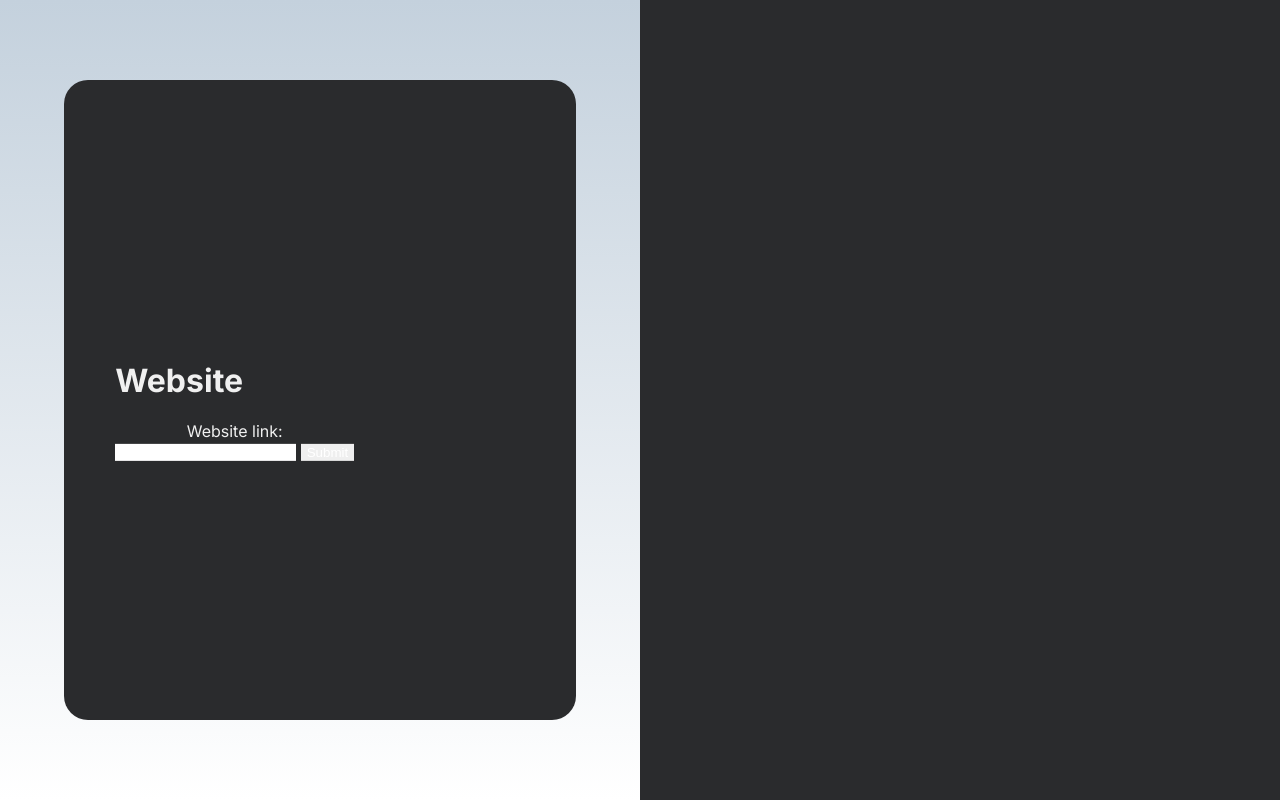
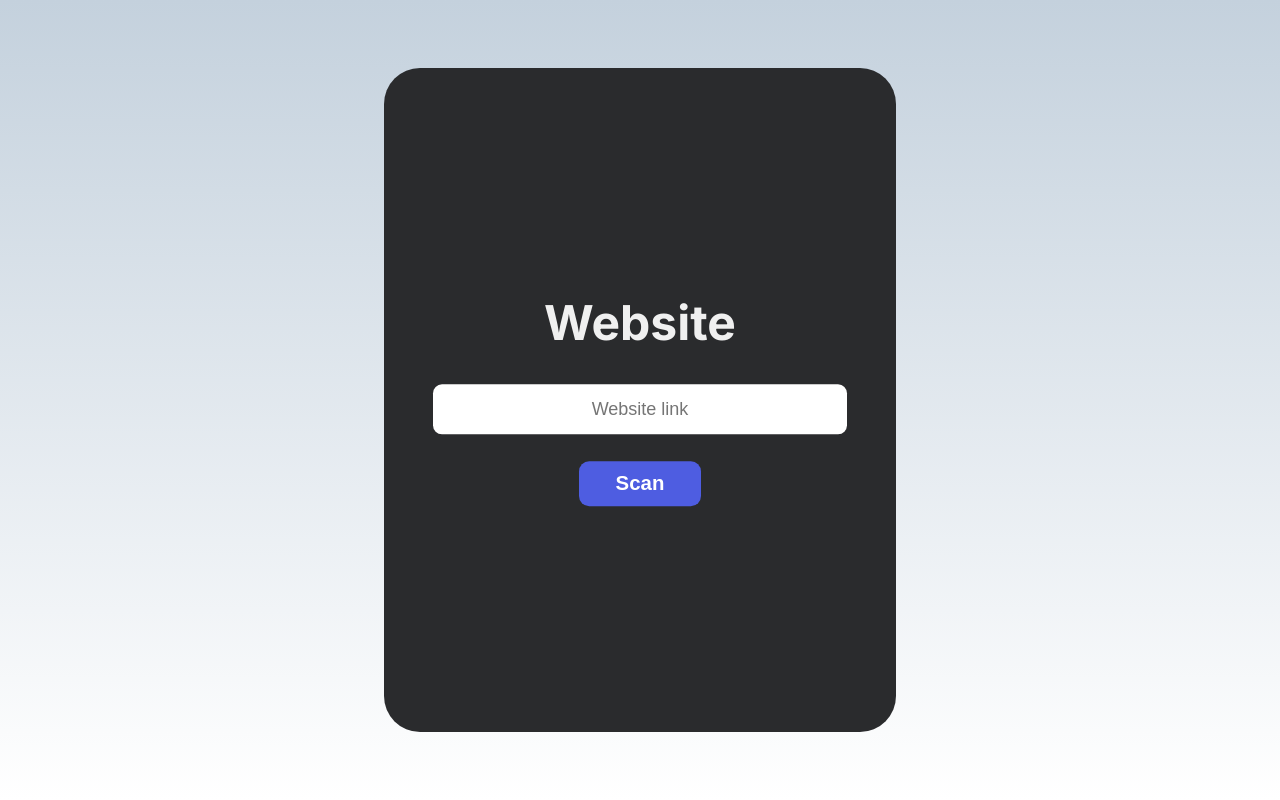
Before and after one commit to anna-zhang/image-text, a Flask app: page /page_scan in a window 1280 px wide. Run offline with Flask 2, Linux system fonts and the light colour scheme.

Commit message:
styling for website scan

```diff
--- a/main.py
+++ b/main.py
@@ -16,7 +16,7 @@ app = Flask(__name__)
 @app.route('/')
 def homepage():
     # Return the homepage
-    return render_template('homepage.html')
+    return render_template('intropage.html')
 
 @app.route('/home')
 def intropage():
@@ -101,7 +101,7 @@ def tag_photo():
 @app.route('/page_scan')
 def page_scan():
     # Redirect to the home page.
-    return render_template('scan_page.html')
+    return render_template('upload_page.html')
 
 @app.route('/scan_url', methods=['GET', 'POST'])
 def scan_url():
--- a/templates/layout.html
+++ b/templates/layout.html
@@ -59,7 +71,7 @@
         text-align: center;
     }
 
-    input[type=submit], input[type=url], #copy-button, #try-another-image {
+    input[type=submit], input[type=url], #copy-button, #try-another-image, #try-another-page {
         display: inline-block;
         border: none;
         margin: 0;
--- a/templates/scan_page.html
+++ b/templates/scan_page.html
@@ -9,10 +9,12 @@
     <div id="page-upload-card">
       <div id="page-image-upload">
         <h1 style="color: #F0F0F0;">Website</h1>
-        <form action="scan_url" method="POST" enctype="multipart/form-data">
-          <!-- User inputs a website link -->
-          <label for="site-link" style="color: #F0F0F0;">Website link:</label><br><input type="url" id="site-link" name="site-link" required>
-          <input type="submit" name="submit" value="Submit">
+        {% if page_link %}
+          <h2 style="color: #F0F0F0;">Scanning:</h2>
+          <a href="{{ page_link }}" style="overflow-wrap: break-word; color: #C4D1DD">{{ page_link }}</a>
+        {% endif %}
+        <form action="page_scan" style="text-align: left; position: fixed; bottom: 0em;">
+          <button name="try-another-page" id="try-another-page" type="submit" style="text-align: left; font-size: 1em; margin-top: 1.5em; font-weight: 700; text-decoration: underline; background-color: #2A2B2D;">Try another URL</button>
         </form>
       </div>
     </div>
@@ -20,8 +22,7 @@
   <div id="page-tag" class="split-page">
     <div id="page-tag-details">
         {% if page_link %}
-            <h2>Scanning:</h2>
-            <a href="{{ page_link }}" style="overflow-wrap: break-word; color: #C4D1DD">{{ page_link }}</a>
+            <h2>Results:</h2>
             <!-- displays only if there are images in no_alt_images -->
             {% if no_alt_images %}
                 <h3>no_alt_images</h3>
--- /dev/null
+++ b/templates/upload_page.html
@@ -0,0 +1,20 @@
+{% extends "layout.html" %}
+
+{% block title %}
+  Upload Page
+{% endblock %}
+
+{% block main %}
+  <div id="image-upload">
+    <div id="image-upload-card" style="text-align: center; font-size: 1.5em;">
+      <div id="inner-image-upload" style="margin: auto; width: 100%; padding: 0%">
+        <h1 style="color: #F0F0F0; margin-top: 0px;">Website</h1>
+        <form action="scan_url" method="POST" enctype="multipart/form-data">
+          <!-- User inputs a website link -->
+          <label for="site-link" style="color: #F0F0F0; display: none;">Website link:</label><input type="url" id="site-link" name="site-link" style="border-radius: 0.5em; width: 80%; padding: 0.8em 0.15em; color: #2A2B2D;  margin-bottom: 1.5em; font-size: 0.75em;" placeholder="Website link" aria-placeholder="Website link" required>
+          <input type="submit" name="submit" value="Scan" style="font-weight: 700; font-size: 0.85em; width: 6em;padding: 0.55em; border-radius: 0.5em; color: #FFFFFF; background-color: #4E5DE1;">
+        </form>
+      </div>
+    </div>
+  </div>
+{% endblock %}
```
Also changed, not shown: other parts of templates/layout.html (+19 -6 lines).
